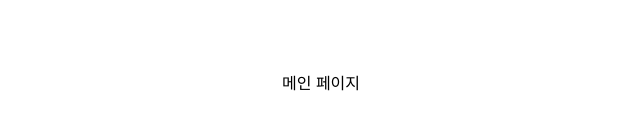
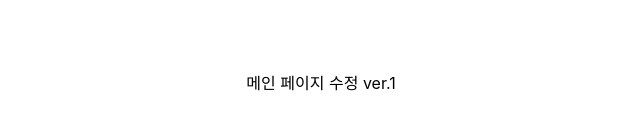
Before and after one commit to wooki-push/wooki-push, a Next.js app: page / in a window 1280 px wide. Shown: the part 318-448 px from the top of the page, without its empty margins (319-959 px from the left). Built offline with nearby package versions, Linux system fonts and the light colour scheme.

Commit message:
배포 확인용 커밋

```diff
--- a/pages/index.tsx
+++ b/pages/index.tsx
@@ -13,7 +13,7 @@ const Home: NextPage = () => {
       </Head>
 
       <main >
-        메인 페이지
+        메인 페이지 수정 ver.1
       </main>
 
       <footer >
```
